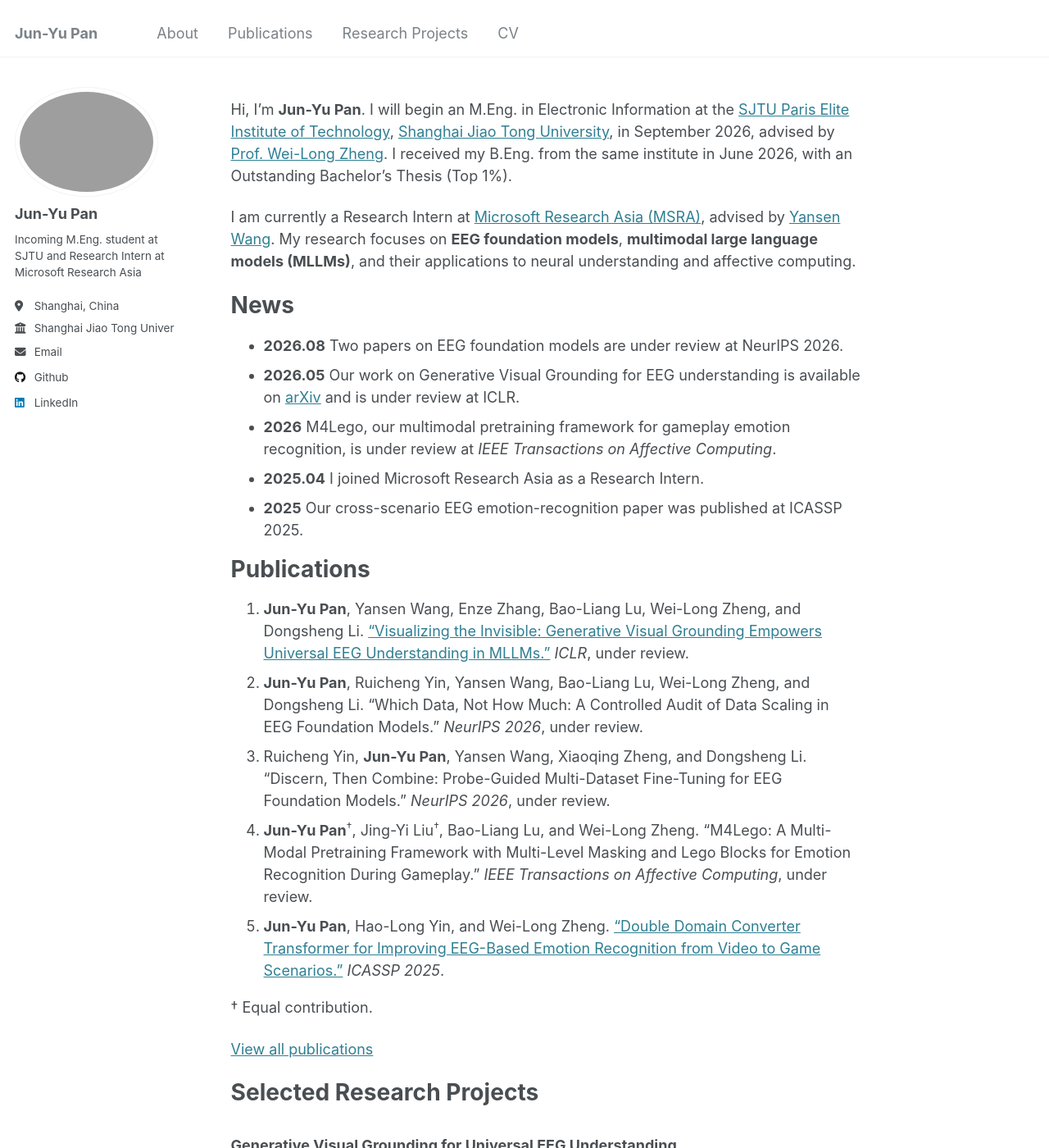
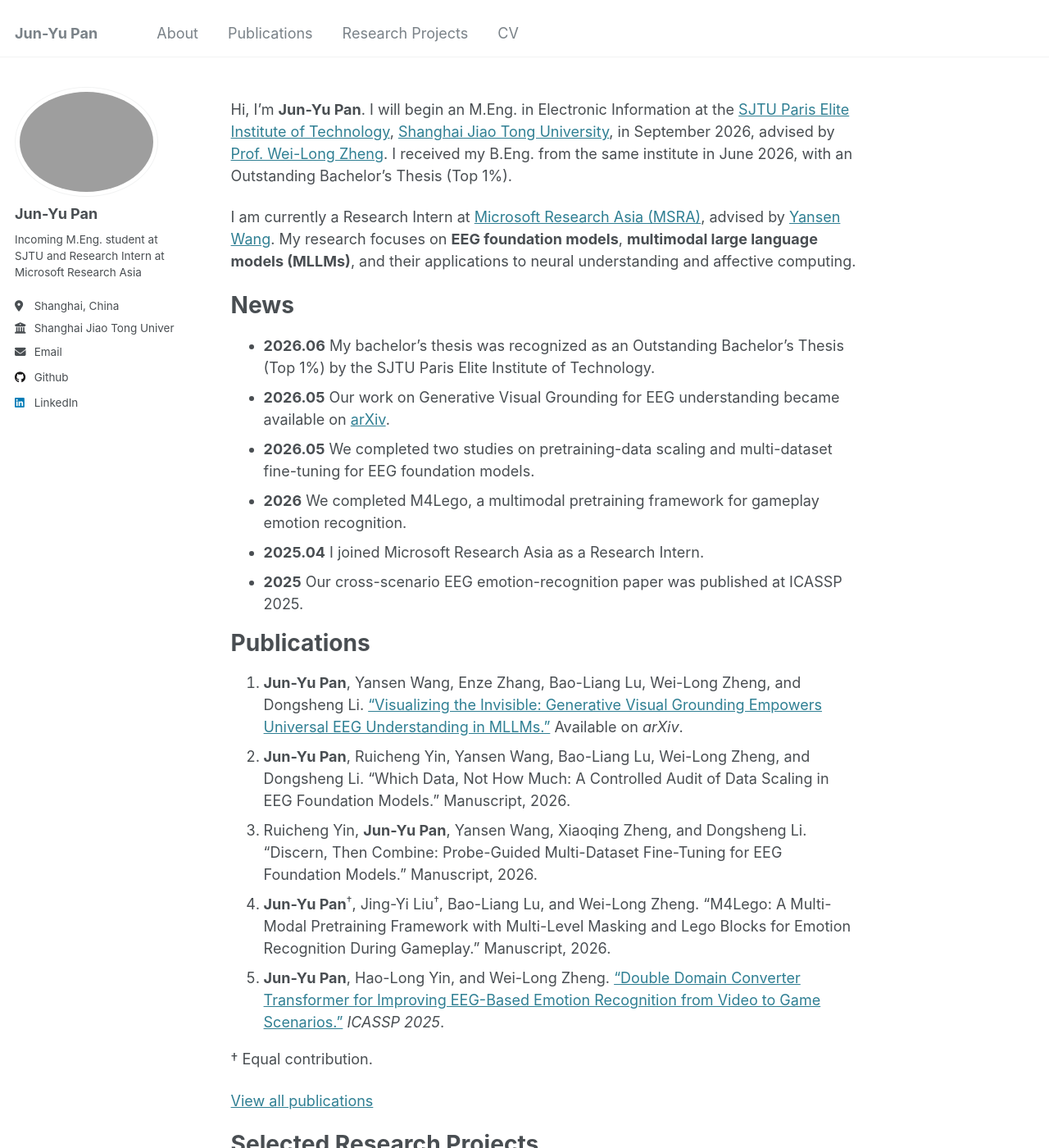
Before and after one commit to AlbertMentat/AlbertMentat.github.io, a Jekyll site: the page built from _pages/about.md, in a window 1280 px wide and 1400 px high. Shown: the whole window at 82% size. Built offline with Jekyll 4.4.1, drawn with Linux system fonts in a browser that asks for light colours.

```diff
--- a/_pages/about.md
+++ b/_pages/about.md
@@ -13,18 +13,19 @@ I am currently a Research Intern at [Microsoft Research Asia (MSRA)](https://www
 
 News
 ======
-- **2026.08** Two papers on EEG foundation models are under review at NeurIPS 2026.
-- **2026.05** Our work on Generative Visual Grounding for EEG understanding is available on [arXiv](https://arxiv.org/abs/2605.18172) and is under review at ICLR.
-- **2026** M4Lego, our multimodal pretraining framework for gameplay emotion recognition, is under review at *IEEE Transactions on Affective Computing*.
+- **2026.06** My bachelor's thesis was recognized as an Outstanding Bachelor's Thesis (Top 1%) by the SJTU Paris Elite Institute of Technology.
+- **2026.05** Our work on Generative Visual Grounding for EEG understanding became available on [arXiv](https://arxiv.org/abs/2605.18172).
+- **2026.05** We completed two studies on pretraining-data scaling and multi-dataset fine-tuning for EEG foundation models.
+- **2026** We completed M4Lego, a multimodal pretraining framework for gameplay emotion recognition.
 - **2025.04** I joined Microsoft Research Asia as a Research Intern.
 - **2025** Our cross-scenario EEG emotion-recognition paper was published at ICASSP 2025.
 
 Publications
 ======
-1. **Jun-Yu Pan**, Yansen Wang, Enze Zhang, Bao-Liang Lu, Wei-Long Zheng, and Dongsheng Li. ["Visualizing the Invisible: Generative Visual Grounding Empowers Universal EEG Understanding in MLLMs."](https://arxiv.org/abs/2605.18172) *ICLR*, under review.
-2. **Jun-Yu Pan**, Ruicheng Yin, Yansen Wang, Bao-Liang Lu, Wei-Long Zheng, and Dongsheng Li. "Which Data, Not How Much: A Controlled Audit of Data Scaling in EEG Foundation Models." *NeurIPS 2026*, under review.
-3. Ruicheng Yin, **Jun-Yu Pan**, Yansen Wang, Xiaoqing Zheng, and Dongsheng Li. "Discern, Then Combine: Probe-Guided Multi-Dataset Fine-Tuning for EEG Foundation Models." *NeurIPS 2026*, under review.
-4. <strong>Jun-Yu Pan</strong><sup>&dagger;</sup>, Jing-Yi Liu<sup>&dagger;</sup>, Bao-Liang Lu, and Wei-Long Zheng. "M4Lego: A Multi-Modal Pretraining Framework with Multi-Level Masking and Lego Blocks for Emotion Recognition During Gameplay." *IEEE Transactions on Affective Computing*, under review.
+1. **Jun-Yu Pan**, Yansen Wang, Enze Zhang, Bao-Liang Lu, Wei-Long Zheng, and Dongsheng Li. ["Visualizing the Invisible: Generative Visual Grounding Empowers Universal EEG Understanding in MLLMs."](https://arxiv.org/abs/2605.18172) Available on *arXiv*.
+2. **Jun-Yu Pan**, Ruicheng Yin, Yansen Wang, Bao-Liang Lu, Wei-Long Zheng, and Dongsheng Li. "Which Data, Not How Much: A Controlled Audit of Data Scaling in EEG Foundation Models." Manuscript, 2026.
+3. Ruicheng Yin, **Jun-Yu Pan**, Yansen Wang, Xiaoqing Zheng, and Dongsheng Li. "Discern, Then Combine: Probe-Guided Multi-Dataset Fine-Tuning for EEG Foundation Models." Manuscript, 2026.
+4. <strong>Jun-Yu Pan</strong><sup>&dagger;</sup>, Jing-Yi Liu<sup>&dagger;</sup>, Bao-Liang Lu, and Wei-Long Zheng. "M4Lego: A Multi-Modal Pretraining Framework with Multi-Level Masking and Lego Blocks for Emotion Recognition During Gameplay." Manuscript, 2026.
 5. **Jun-Yu Pan**, Hao-Long Yin, and Wei-Long Zheng. ["Double Domain Converter Transformer for Improving EEG-Based Emotion Recognition from Video to Game Scenarios."](https://ieeexplore.ieee.org/document/10889052) *ICASSP 2025*.
 
 &dagger; Equal contribution.
```
Also changed, not shown: _pages/cv.md (+4 -4 lines), _pages/publications.html (+4 -4 lines).
